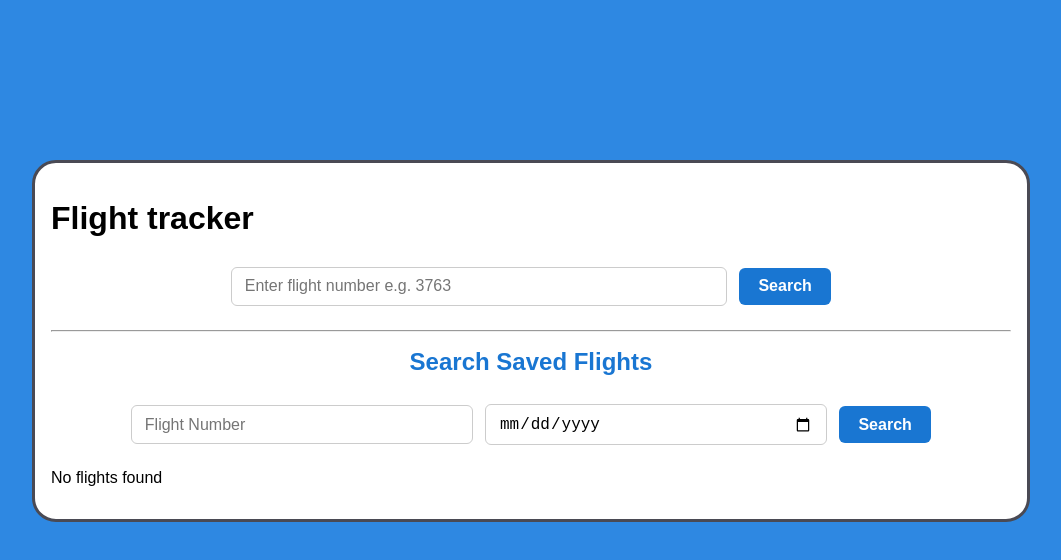
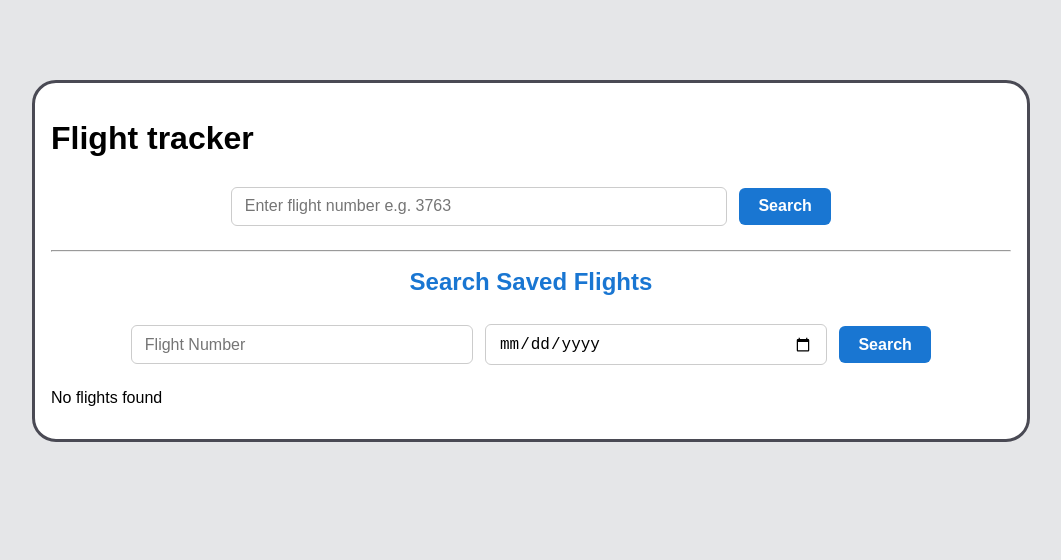
Before and after one commit to Zhelle10/Responsive-Aviation-Flight-Api-Project, a React (Vite) app in the folder frontend/: page / in a window 1280 px wide. Shown: the top 560 px of the page, without its empty margins (109-1170 px from the left). Built offline with nearby package versions, Linux system fonts and the light colour scheme.

Commit message:
Added little styling

```diff
--- a/frontend/src/styles/App.css
+++ b/frontend/src/styles/App.css
@@ -1,6 +1,6 @@
 body {
-   background-color: #2e88e2;
-   margin-top: 10rem;
+   background-color: #e5e6e8;
+   margin-top: 5rem;
 }
 
 /* General app container */
--- a/frontend/src/styles/ErrorMessage.css
+++ b/frontend/src/styles/ErrorMessage.css
@@ -10,7 +10,7 @@
 }
 
 /* Responsive */
-@media (max-width: 600px) {
+@media (max-width: 400px) {
     .error-message {
         font-size: 0.9rem;
         padding: 0.5rem 0.75rem;
```
Also changed, not shown: 1 other file (tests, documents, lock files or other folders).
